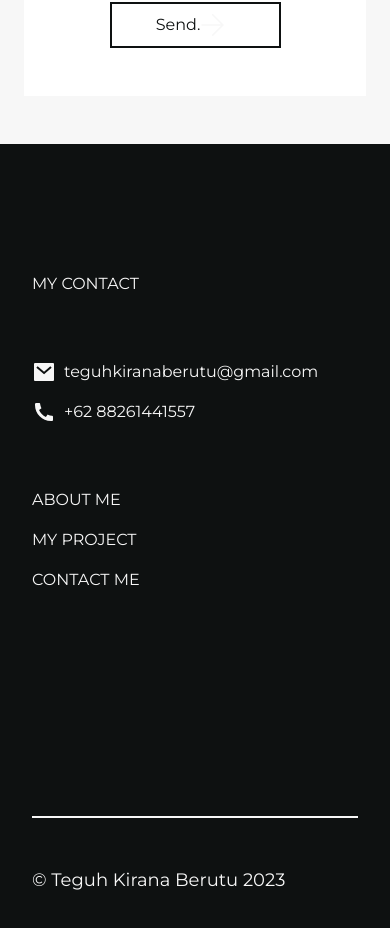
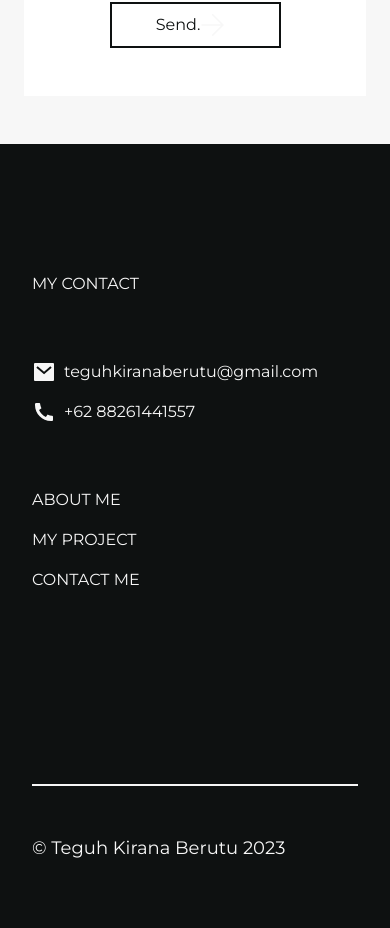
Before and after one commit to teguh161402025/teguh-kirana-portofolio, a Next.js app: page / in a window 390 px wide. Shown: the part 2658-3586 px from the top of the page. Built offline with nearby package versions, Linux system fonts and the light colour scheme.

Commit message:
fix design

```diff
--- a/src/app/page.tsx
+++ b/src/app/page.tsx
@@ -293,7 +293,7 @@ export default function Home() {
       </div>
 
       <div id='5' className='bg-primary w-full min-h-screen section'>
-        <div className='container mx-auto '>
+        <div className='lg:container lg:mx-auto '>
 
           <Footer />
         </div>
--- a/src/component/footer.tsx
+++ b/src/component/footer.tsx
@@ -7,7 +7,7 @@ import AnimateScroll from './animateScroll';
 import Link from 'next/link';
 const Footer = () => {
     return (
-        <div className='lg:fullpage-container h-screen  w-full bg-primary text-secondary p-8 xl:p-36'>
+        <div className='lg:fullpage-container min-h-screen  w-full bg-primary text-secondary p-8 xl:p-36'>
             <div className='lg:text-2xl space-y-8 w-full py-24 lg:py-24'>
                 <AnimateScroll doAfter={300} animation='fade-in-slide-up'> <p>MY CONTACT</p></AnimateScroll>
                 <AnimateScroll doAfter={600} animation='fade-in-slide-up'>
@@ -35,7 +35,7 @@ const Footer = () => {
                     </div>
                 </AnimateScroll>
                 <AnimateScroll doAfter={900} animation='fade-in-slide-up'>
-                    <div className='translate-y-32 py-12 border-t-2 border-t-secondary w-full'>
+                    <div className='translate-y-24 py-12 border-t-2 border-t-secondary w-full'>
                         <div className='w-full flex lg:flex-row-reverse justify-between'>
                             <div className='text-lg'>© Teguh Kirana Berutu 2023</div>
                             <div className='lg:flex flex-row space-x-4  hidden'>
```
